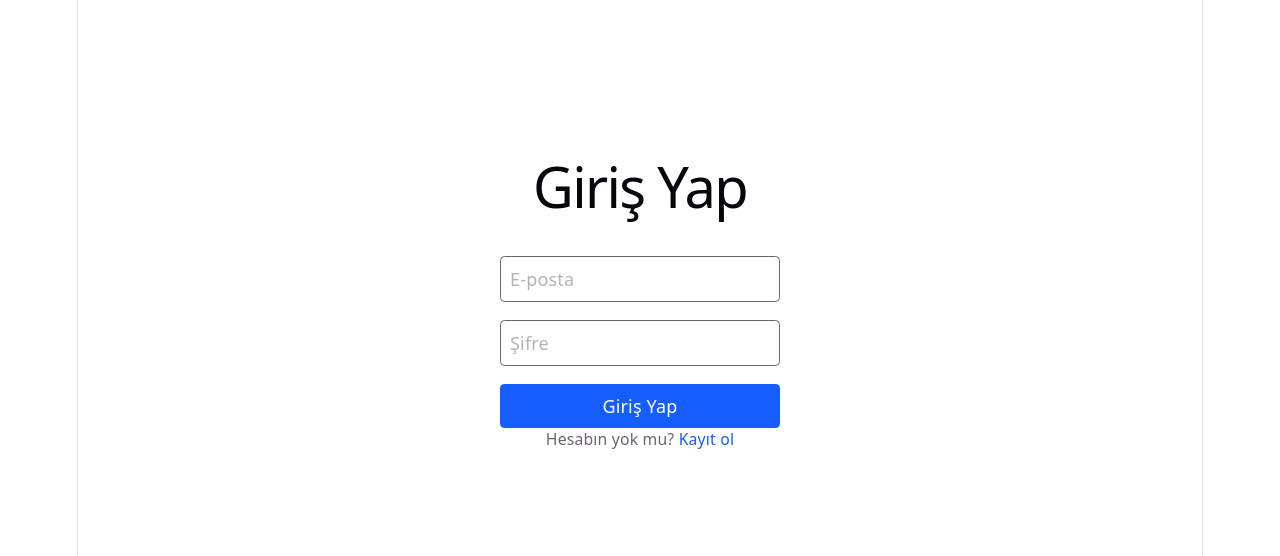
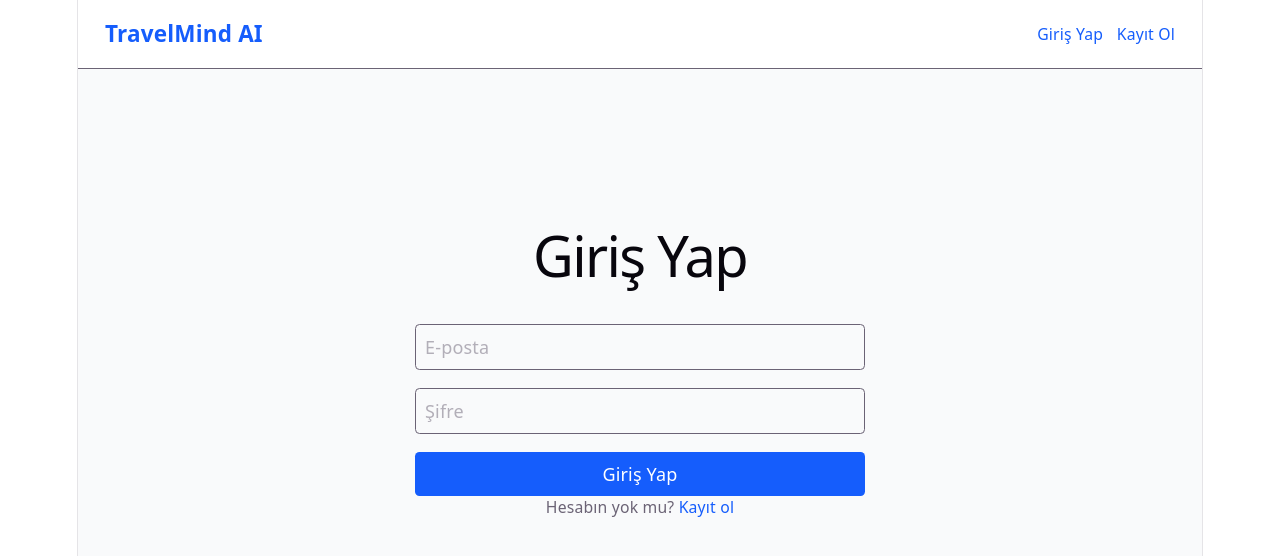
Before and after one commit to burakarikan17/travelmind-ai, a React app in the folder frontend/: page /giris in a window 1280 px wide. Shown: the top 556 px of the page. Built offline with nearby package versions, Linux system fonts and the light colour scheme; no server answers; the HTML template or start-up script is replaced by a standard one.

Commit message:
feat: navbar, layout ve 404 sayfası eklendi
- Layout bileşeni ile ortak navbar tüm sayfalara bağlandı
- Çıkış yap butonu ve kullanıcı e-postası navbar'da gösteriliyor
- Nested route yapısı (Outlet) ile App.jsx düzenlendi
- 404 (NotFound) sayfası eklendi

```diff
--- a/frontend/src/App.jsx
+++ b/frontend/src/App.jsx
@@ -1,8 +1,10 @@
 import { BrowserRouter, Routes, Route } from 'react-router-dom'
 import { AuthProvider } from './hooks/useAuth'
 import ProtectedRoute from './components/ProtectedRoute'
+import Layout from './components/Layout'
 import SignUp from './pages/SignUp'
 import SignIn from './pages/SignIn'
+import NotFound from './pages/NotFound'
 
 function Home() {
   return <div className="p-6">Ana Sayfa (giriş yapıldı)</div>
@@ -13,6 +15,7 @@ export default function App() {
     <AuthProvider>
       <BrowserRouter>
         <Routes>
+          <Route element={<Layout />}>
             <Route path="/kayit" element={<SignUp />} />
             <Route path="/giris" element={<SignIn />} />
             <Route
@@ -23,6 +26,8 @@ export default function App() {
                 </ProtectedRoute>
               }
             />
+            <Route path="*" element={<NotFound />} />
+          </Route>
         </Routes>
       </BrowserRouter>
     </AuthProvider>
--- /dev/null
+++ b/frontend/src/components/Layout.jsx
@@ -0,0 +1,52 @@
+import { Outlet, Link, useNavigate } from 'react-router-dom'
+import { useAuth } from '../hooks/useAuth'
+import { signOut } from '../services/authService'
+
+export default function Layout() {
+  const { user } = useAuth()
+  const navigate = useNavigate()
+
+  async function handleSignOut() {
+    try {
+      await signOut()
+      navigate('/giris')
+    } catch (err) {
+      console.error('Çıkış yapılırken hata oluştu:', err.message)
+    }
+  }
+
+  return (
+    <div className="min-h-screen bg-gray-50">
+      <nav className="bg-white border-b px-6 py-4 flex items-center justify-between">
+        <Link to="/" className="text-xl font-bold text-blue-600">
+          TravelMind AI
+        </Link>
+
+        <div className="flex items-center gap-4">
+          {user ? (
+            <>
+              <span className="text-sm text-gray-600 hidden sm:inline">
+                {user.email}
+              </span>
+              <button
+                onClick={handleSignOut}
+                className="text-sm bg-red-50 text-red-600 px-3 py-1.5 rounded hover:bg-red-100"
+              >
+                Çıkış Yap
+              </button>
+            </>
+          ) : (
+            <div className="flex gap-3">
+              <Link to="/giris" className="text-sm text-blue-600">Giriş Yap</Link>
+              <Link to="/kayit" className="text-sm text-blue-600">Kayıt Ol</Link>
+            </div>
+          )}
+        </div>
+      </nav>
+
+      <main>
+        <Outlet />
+      </main>
+    </div>
+  )
+}
--- a/frontend/src/components/ProtectedRoute.jsx
+++ b/frontend/src/components/ProtectedRoute.jsx
@@ -1,11 +1,17 @@
-import { Navigate } from 'react-router-dom'
-import { useAuth } from '../hooks/useAuth'
+import { Navigate } from "react-router-dom";
+import { useAuth } from "../hooks/useAuth";
 
 export default function ProtectedRoute({ children }) {
-  const { user, loading } = useAuth()
+  const { user, loading } = useAuth();
 
-  if (loading) return <div>Yükleniyor...</div>
-  if (!user) return <Navigate to="/giris" replace />
+  if (loading) {
+    return (
+      <div className="flex items-center justify-center py-32 text-gray-500">
+        Yükleniyor...
+      </div>
+    );
+  }
+  if (!user) return <Navigate to="/giris" replace />;
 
-  return children
+  return children;
 }
--- /dev/null
+++ b/frontend/src/pages/NotFound.jsx
@@ -0,0 +1,11 @@
+import { Link } from 'react-router-dom'
+
+export default function NotFound() {
+  return (
+    <div className="flex flex-col items-center justify-center py-32 text-center">
+      <h1 className="text-4xl font-bold mb-2">404</h1>
+      <p className="text-gray-600 mb-6">Aradığınız sayfa bulunamadı.</p>
+      <Link to="/" className="text-blue-600 hover:underline">Ana sayfaya dön</Link>
+    </div>
+  )
+}
```
Lines whose indentation alone changed are shown as unchanged.
